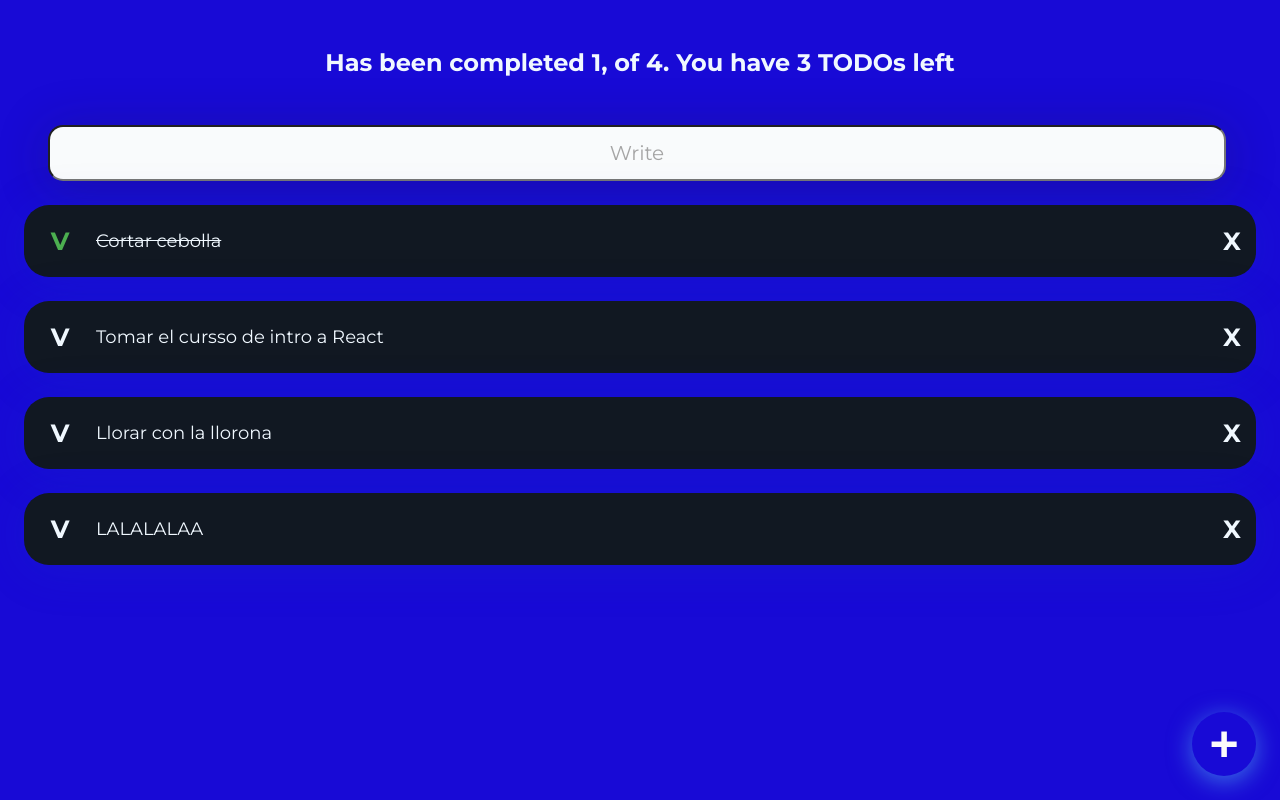
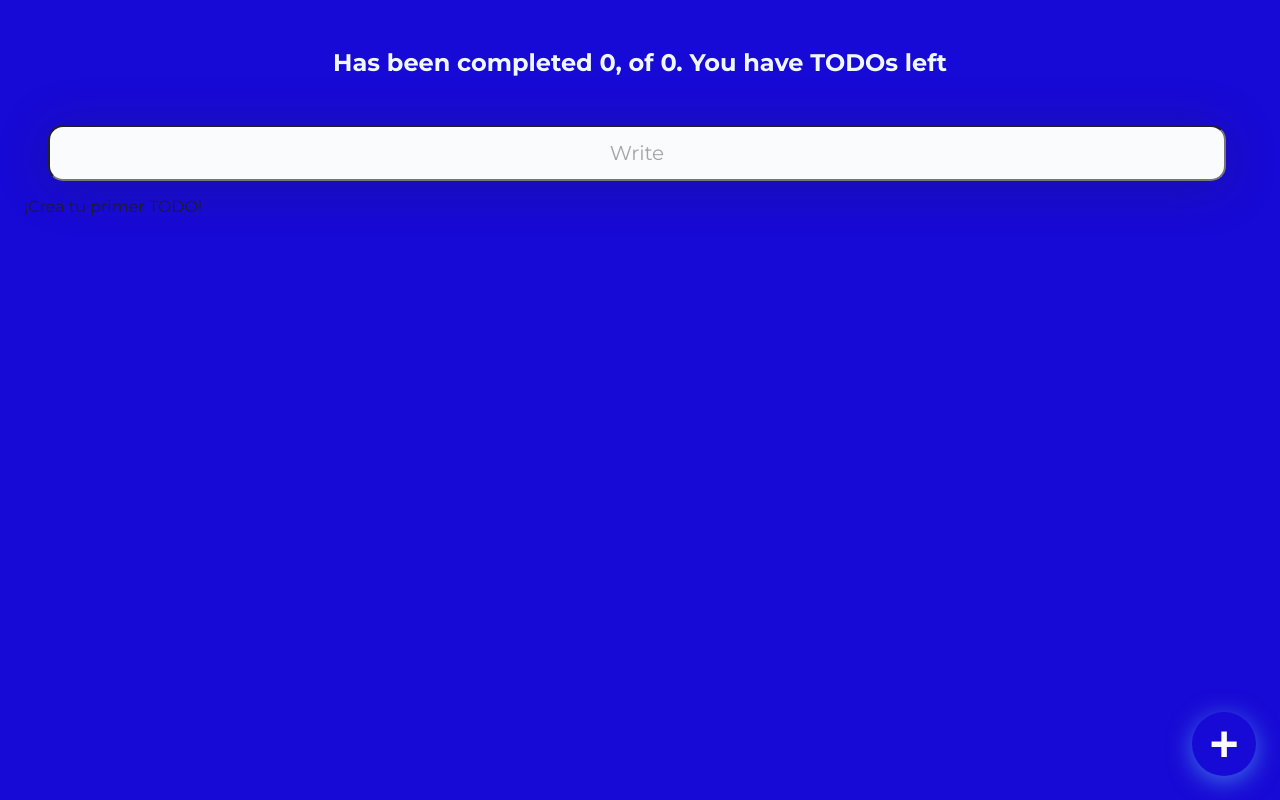
Before and after one commit to EdinsonRequena/TodoListZinli, a React (Create React App) app: page / in a window 1280 px wide. Built offline with nearby package versions, Linux system fonts and the light colour scheme.

Commit message:
Update Logic

```diff
--- a/src/App.js
+++ b/src/App.js
@@ -1,20 +1,65 @@
 // import './App.css';
 import React from 'react';
-import { TodoCounter } from './components/TodoCounter';
-import { TodoSearch } from './components/TodoSearch';
-import { TodoList } from './components/TodoList';
-import { CreateTodoButton } from './components/CreateTodoButton';
-import { TodoItem } from './components/TodoItem';
+import { AppUi } from './AppUi';
 
-const defaulTodos = [
+/* const defaulTodos = [
   { text: 'Cortar cebolla', completed: true },
   { text: 'Tomar el cursso de intro a React', completed: false },
   { text: 'Llorar con la llorona', completed: false },
   { text: 'LALALALAA', completed: false },
-];
+]; */
+
+function useLocalStorage(itemName, initialValue) {
+  const [error, setError] = React.useState(false);
+  const [loading, setLoading] = React.useState(true);
+  const [item, setItem] = React.useState(initialValue);
+
+  React.useEffect(() => {
+    setTimeout(() => {
+      try {
+        const localStorageItem = localStorage.getItem(itemName);
+        let parsedItem;
+
+        if (!localStorageItem) {
+          localStorage.setItem(itemName, JSON.stringify(initialValue));
+          parsedItem = initialValue;
+        } else {
+          parsedItem = JSON.parse(localStorageItem);
+        }
+
+        setItem(parsedItem);
+        setLoading(false);
+      } catch(error) {
+        setError(error);
+      }
+    }, 1000);
+  });
+
+  const saveItem = (newItem) => {
+    try {
+      const stringifiedItem = JSON.stringify(newItem);
+      localStorage.setItem(itemName, stringifiedItem);
+      setItem(newItem);
+    } catch(error) {
+      setError(error);
+    }
+  };
+
+  return {
+    item,
+    saveItem,
+    loading,
+    error,
+  };
+}
 
 function App() {
-  const [todos, setTodos] = React.useState(defaulTodos);
+  const {
+    item: todos,
+    saveItem: saveTodos,
+    loading,
+    error,
+  } = useLocalStorage('ZINLI_V1', []);
   const [searchValue, setSearchValue] = React.useState('');
   const completedTodos = todos.filter(todo => !!todo.completed).length
   const incompleteTodos = todos.filter(todo => !todo.completed).length
@@ -31,30 +76,33 @@ function App() {
     });
   }
 
+  const completeTodo = text => {
+    const todoIndex = todos.findIndex(todo => todo.text === text);
+    const newTodos = [...todos];
+    newTodos[todoIndex].completed = true;
+    saveTodos(newTodos);
+  };
+
+  const deleteTodo = text => {
+    const todoIndex = todos.findIndex(todo => todo.text === text);
+    const newTodos = [...todos];
+    newTodos.splice(todoIndex, 1);
+    saveTodos(newTodos);
+  };
+
   return (
-    <React.Fragment>
-      <TodoCounter
-        total={totalTodos}
-        completed={completedTodos}
-        incomplete={incompleteTodos}
-      />
-      <TodoSearch
-        searchValue={searchValue}
-        setSearchValue={setSearchValue}
-      />
-
-      <TodoList>
-        {searchedTodos.map(todo => (
-          <TodoItem
-            key={todo.text}
-            text={todo.text}
-            completed={todo.completed}
-          />
-        ))}
-      </TodoList>
-
-      <CreateTodoButton />
-    </React.Fragment>
+    <AppUi
+      loading={loading}
+      error={error}
+      totalTodos={totalTodos}
+      completedTodos={completedTodos}
+      incomplete={incompleteTodos}
+      searchValue={searchValue}
+      setSearchValue={setSearchValue}
+      searchedTodos={searchedTodos}
+      completeTodo={completeTodo}
+      deleteTodo={deleteTodo}
+    />
   );
 }
 
--- /dev/null
+++ b/src/AppUi.js
@@ -0,0 +1,55 @@
+import React from 'react'
+import { TodoCounter } from './components/TodoCounter';
+import { TodoSearch } from './components/TodoSearch';
+import { TodoList } from './components/TodoList';
+import { CreateTodoButton } from './components/CreateTodoButton';
+import { TodoItem } from './components/TodoItem';
+
+function AppUi({
+    loading,
+    error,
+    totalTodos,
+    completedTodos,
+    incompleteTodos,
+    searchValue,
+    setSearchValue,
+    searchedTodos,
+    completeTodo,
+    deleteTodo,
+}) {
+    return (
+        <div>
+    <React.Fragment>
+      <TodoCounter
+        total={totalTodos}
+        completed={completedTodos}
+        incomplete={incompleteTodos}
+      />
+      <TodoSearch
+        searchValue={searchValue}
+        setSearchValue={setSearchValue}
+      />
+
+      <TodoList>
+        {error && <p>Desespérate, hubo un error...</p>}
+        {loading && <p>Estamos cargando, no desesperes...</p>}
+        {(!loading && !searchedTodos.length) && <p>¡Crea tu primer TODO!</p>}
+
+        {searchedTodos.map(todo => (
+          <TodoItem
+            key={todo.text}
+            text={todo.text}
+            completed={todo.completed}
+            onComplete={() => completeTodo(todo.text)}
+            onDelete={() => deleteTodo(todo.text)}
+          />
+        ))}
+      </TodoList>
+
+      <CreateTodoButton />
+    </React.Fragment>
+        </div>
+    )
+}
+
+export { AppUi }
--- a/src/components/TodoItem.js
+++ b/src/components/TodoItem.js
@@ -2,19 +2,11 @@ import React from 'react'
 import '../assets/styles/components/TodoItem.css'
 
 function TodoItem(props) {
-  const onComplete = () => {
-    alert(`You completed ${props.text}`)
-  }
-
-  const onDeleted = () => {
-    alert(`You deleted ${props.text}`)
-  }
-
     return (
       <li className="TodoItem">
         <span
           className={`Icon Icon-check ${props.completed && 'Icon-check--active'}`}
-          onClick={onComplete}
+          onClick={props.onComplete}
         >
           V
         </span>
@@ -23,7 +15,7 @@ function TodoItem(props) {
         </p>
         <span
           className="Icon Icon-delete"
-          onClick={onDeleted}
+          onClick={props.onDelete}
         >
           X
         </span>
```
